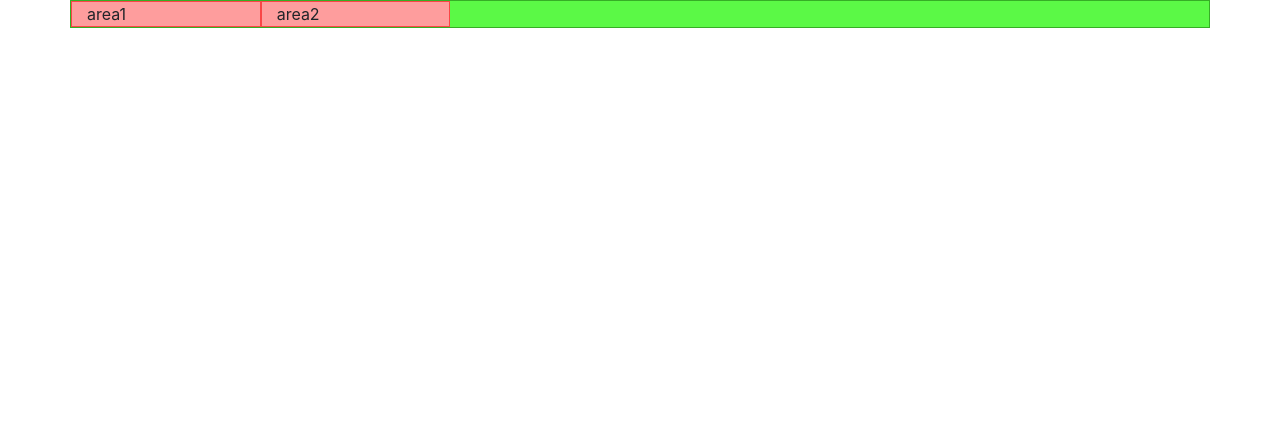
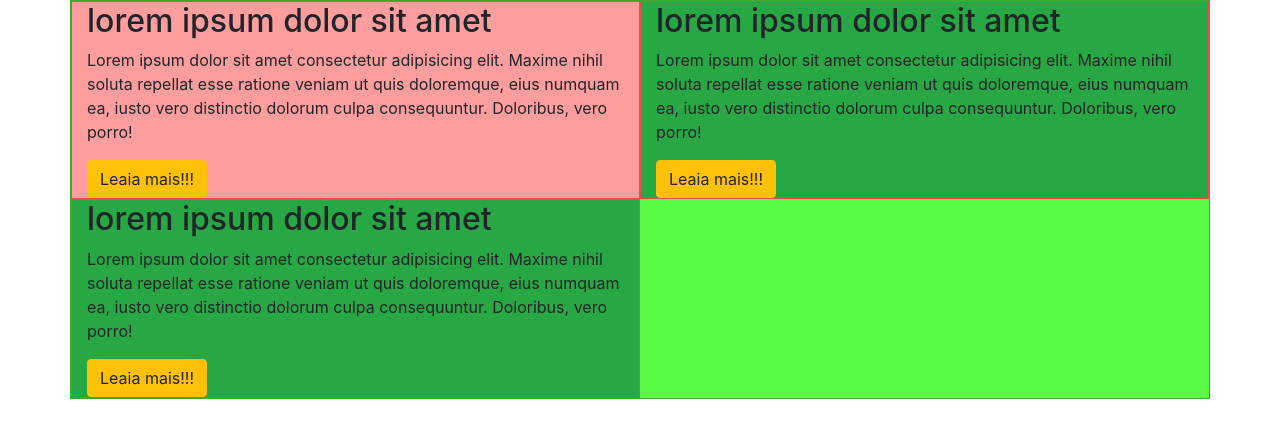
Before and after one commit to rod273/grid_bootstrap, a plain HTML site: page index.html in a window 1280 px wide. Drawn offline with nearby package versions, Linux system fonts and the light colour scheme.

Commit message:
Update index.html

```diff
--- a/index.html
+++ b/index.html
@@ -28,8 +28,22 @@
 
     <div class="container marcador-container">
         <div class="row">
-            <div class="marcador col-6 col-sm-2">area1</div>
-            <div class="marcador col-6 col-sm-2">area2</div>
+            <div class="marcador col-md-6" >
+                <h2>lorem ipsum dolor sit amet</h2>
+                <p>Lorem ipsum dolor sit amet consectetur adipisicing elit. Maxime nihil soluta repellat esse ratione veniam ut quis doloremque, eius numquam ea, iusto vero distinctio dolorum culpa consequuntur. Doloribus, vero porro!</p>
+                <button class="btn btn-warning">Leaia mais!!!</button>
+            </div>
+            <div class="marcador col-md-6 bg-success">
+                <h2>lorem ipsum dolor sit amet</h2>
+                <p>Lorem ipsum dolor sit amet consectetur adipisicing elit. Maxime nihil soluta repellat esse ratione veniam ut quis doloremque, eius numquam ea, iusto vero distinctio dolorum culpa consequuntur. Doloribus, vero porro!</p>
+                <button class="btn btn-warning">Leaia mais!!!</button>
+            </div>
+
+            <div class="marcador col-md-6 bg-success">
+                <h2>lorem ipsum dolor sit amet</h2>
+                <p>Lorem ipsum dolor sit amet consectetur adipisicing elit. Maxime nihil soluta repellat esse ratione veniam ut quis doloremque, eius numquam ea, iusto vero distinctio dolorum culpa consequuntur. Doloribus, vero porro!</p>
+                <button class="btn btn-warning">Leaia mais!!!</button>
+            </div>
         </div>
 
     </div>
```
